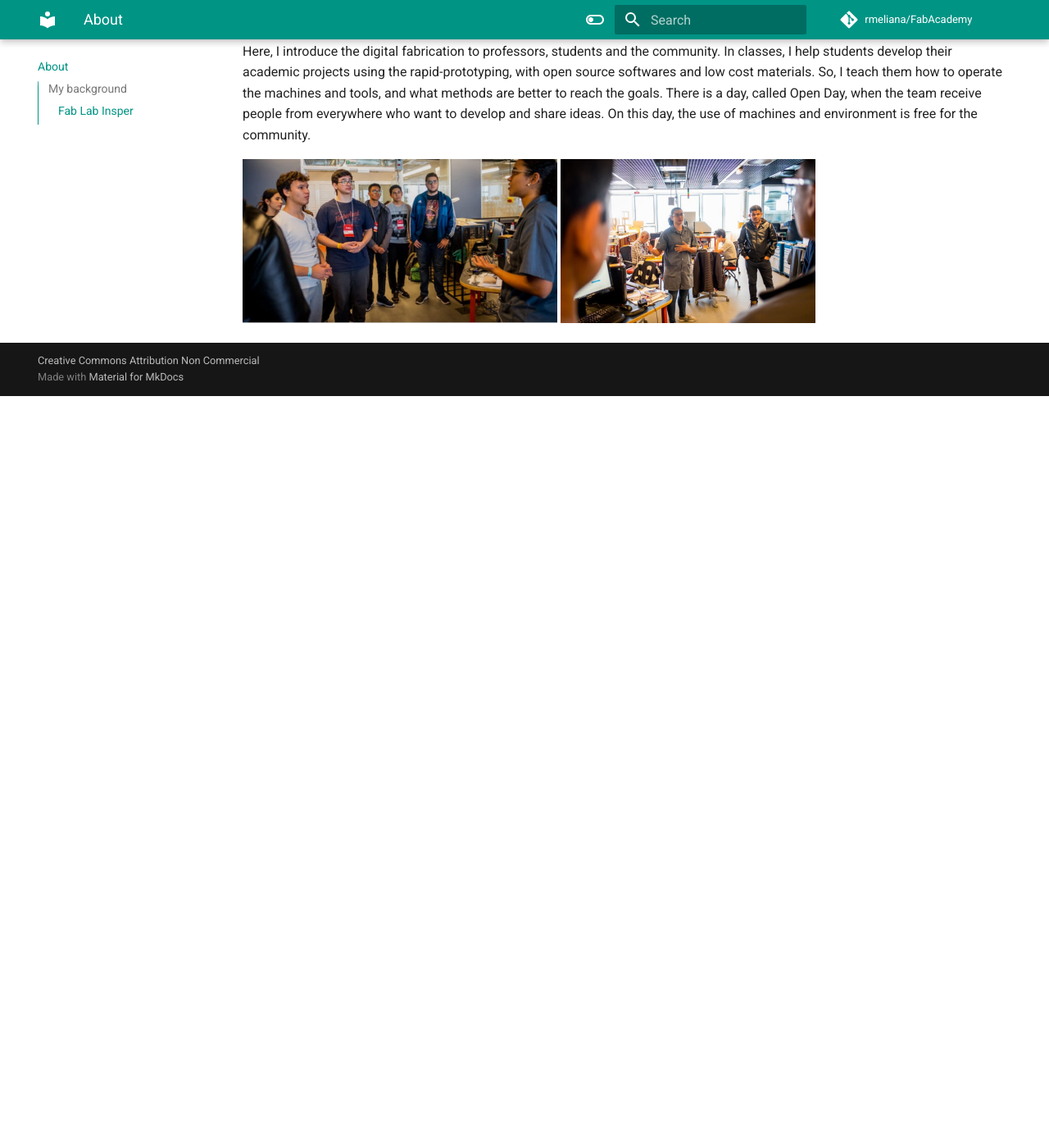
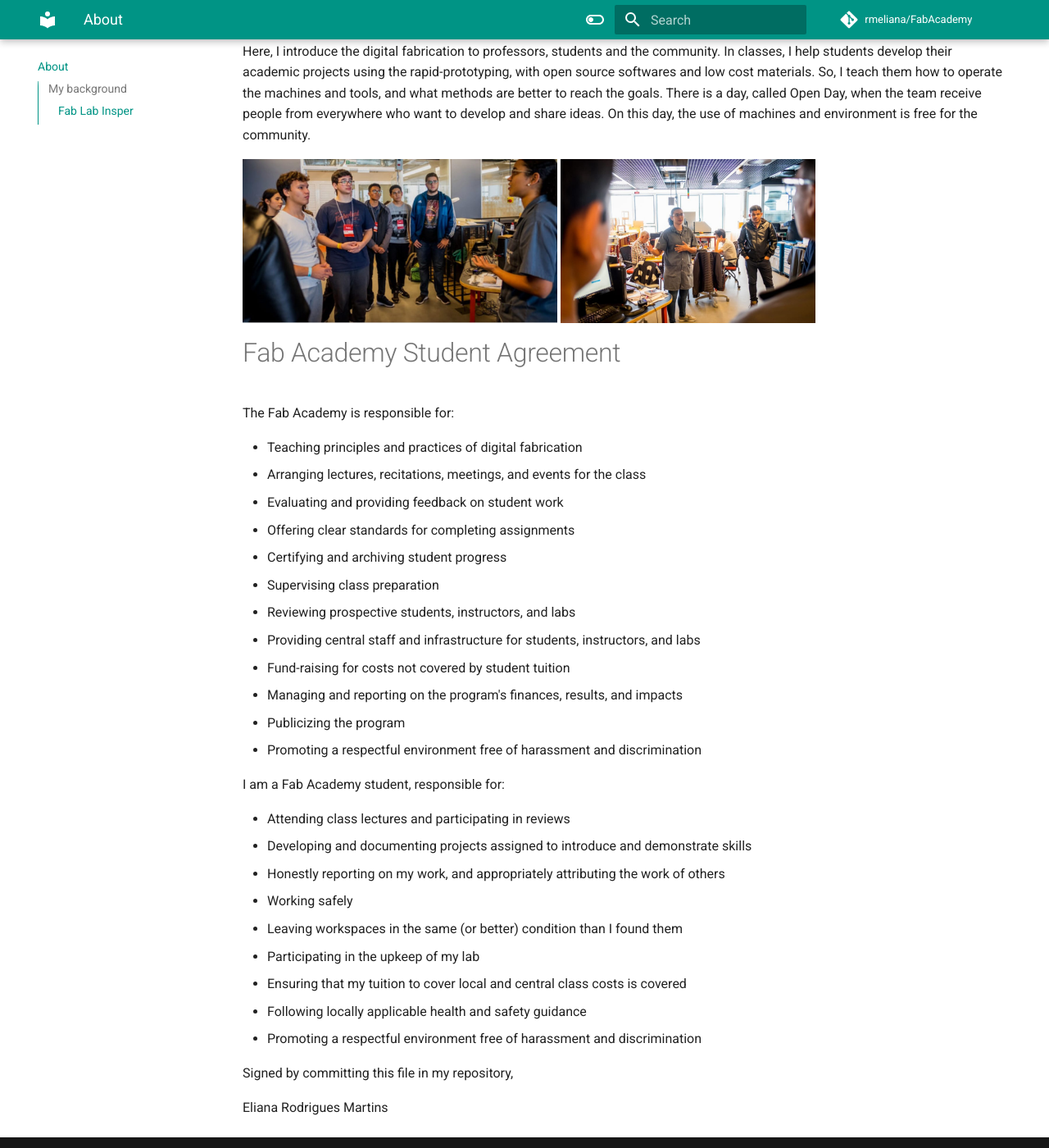
Before and after one commit to rmeliana/FabAcademy, an MkDocs documentation site: the page built from docs/about.md, in a window 1280 px wide and 1400 px high, scrolled down 1950 px. Shown: the whole window at 82% size. Built offline with MkDocs 1.6.1 and Material for MkDocs 9.7.7, drawn with Linux system fonts in a browser that asks for light colours; comment, search, counter and statistics services are not loaded; before the commit the page ends 2433 px from its top, so only the background shows below that; some of the changed text lies outside the part shown.

Commit message:
Fab Academy Student Agreement

```diff
--- a/docs/about.md
+++ b/docs/about.md
@@ -1,13 +1,15 @@
-# About
+# About me
 
 ![Eu](imgs/Eu.jpeg){: align=center  style="height:240px"}
 
 Hello folks! I'm **Eliana Rodrigues Martins**, an electrical engineer, who is
 exploring the digital fabrication world.
+I'm Brazilian born in Sao Paulo, Brazil, and a superfan of Japanese animation.
+
 
 ## My background
 
-I was born in Sao Paulo, Brazil, and since my adolescence, I have been in the electricity field.
+Since my adolescence, I have been in the electricity field.
 I started taking toys and household appliance apart to know how they worked and sometimes I tried to fix them.
 I always followed my father on domestic repairs in our house.
 
@@ -53,3 +55,36 @@
 
 ![tour](imgs/tour.jpeg){: align=center  style="height:200px"}
 ![tour1](imgs/tour1.jpeg){: align=center  style="height:200px"}
+
+#Fab Academy Student Agreement
+
+The Fab Academy is responsible for:
+
+* Teaching principles and practices of digital fabrication
+* Arranging lectures, recitations, meetings, and events for the class
+* Evaluating and providing feedback on student work
+* Offering clear standards for completing assignments
+* Certifying and archiving student progress
+* Supervising class preparation
+* Reviewing prospective students, instructors, and labs
+* Providing central staff and infrastructure for students, instructors, and labs
+* Fund-raising for costs not covered by student tuition
+* Managing and reporting on the program's finances, results, and impacts
+* Publicizing the program
+* Promoting a respectful environment free of harassment and discrimination
+
+I am a Fab Academy student, responsible for:
+
+* Attending class lectures and participating in reviews
+* Developing and documenting projects assigned to introduce and demonstrate skills
+* Honestly reporting on my work, and appropriately attributing the work of others
+* Working safely
+* Leaving workspaces in the same (or better) condition than I found them
+* Participating in the upkeep of my lab
+* Ensuring that my tuition to cover local and central class costs is covered
+* Following locally applicable health and safety guidance
+* Promoting a respectful environment free of harassment and discrimination
+
+Signed by committing this file in my repository,
+
+Eliana Rodrigues Martins
```
